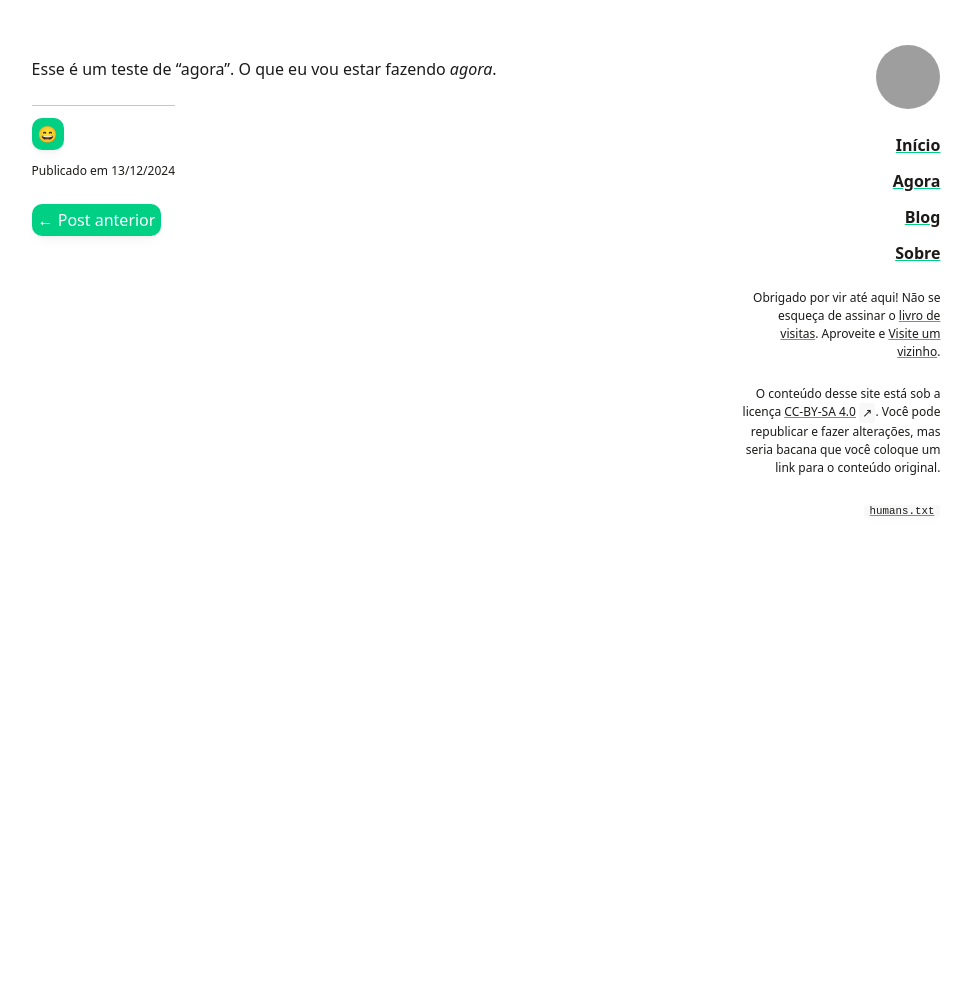
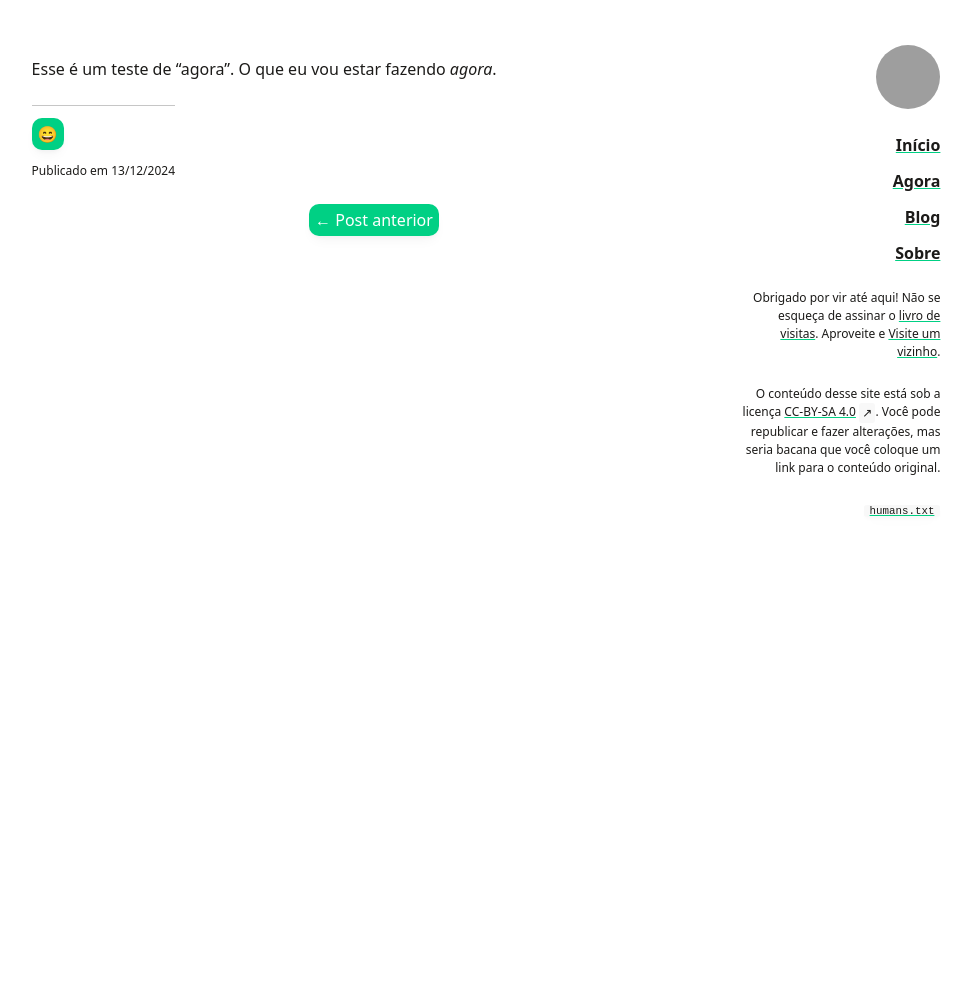
Before and after one commit to arthrfrts/www, a Jekyll site: the page built from _posts/2024-12-13-now-test.md, in a window 1280 px wide. Shown: the whole page, without its empty margins (154-1126 px from the left). Built offline with Jekyll 4.4.1, drawn with Linux system fonts in a browser that asks for light colours; a script that is not in the unit is left out; grey boxes are pictures that could not be loaded.

Commit message:
feat: style blog pagination

```diff
--- a/assets/css/layout.css
+++ b/assets/css/layout.css
@@ -269,3 +269,14 @@
   flex-flow: column nowrap;
   gap: calc(var(--spacing-unit) / 2);
 }
+
+.pagination {
+  display: flex;
+  flex-flow: row wrap;
+  gap: var(--spacing-unit);
+  justify-content: center;
+}
+
+.pagination a {
+  flex: 0 0 auto;
+}
```
